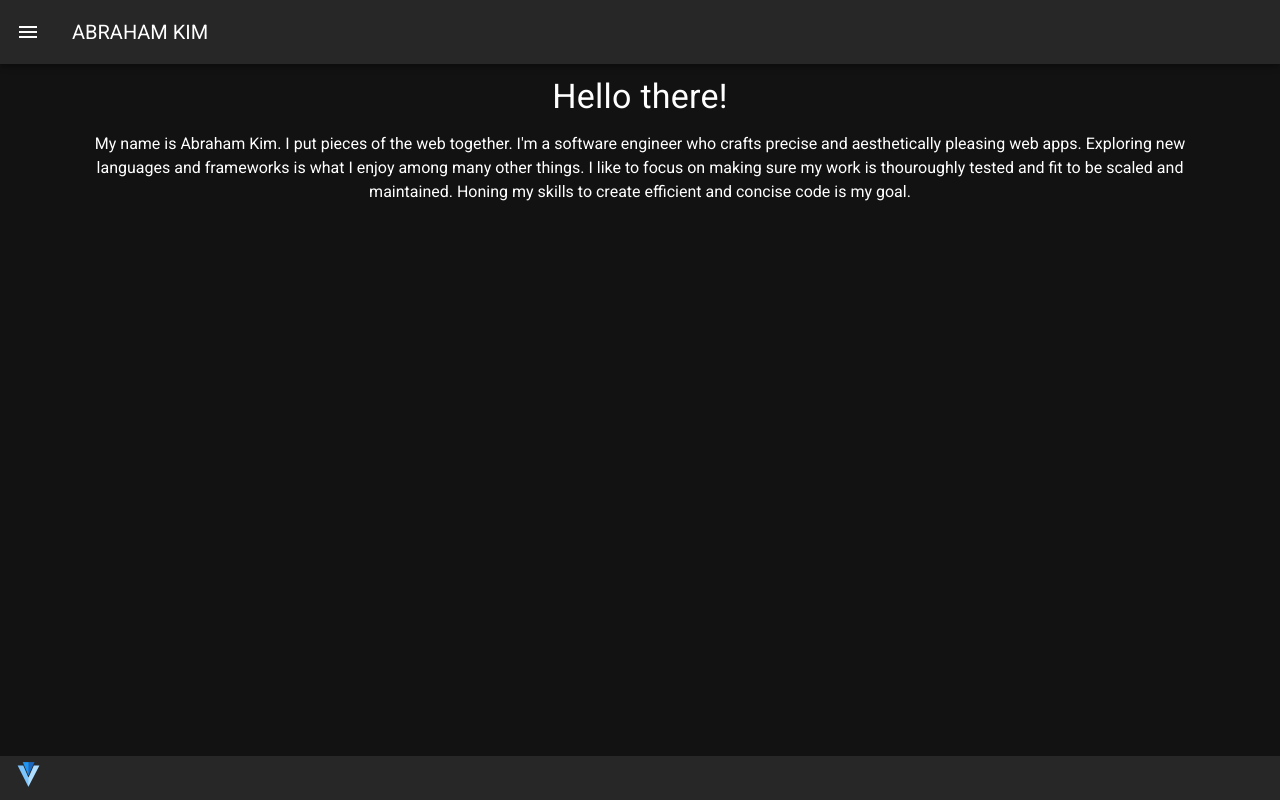
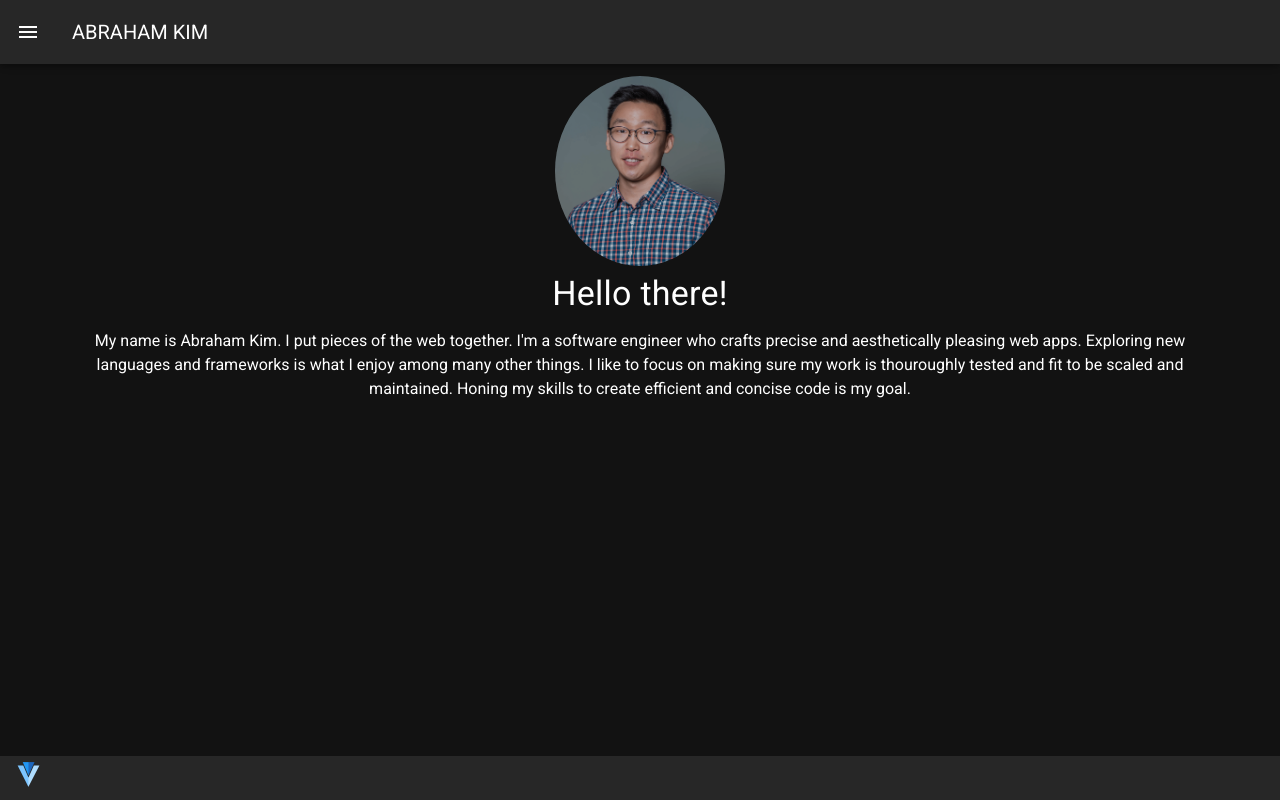
Before and after one commit to ThundaHorse/nuxt-resume, a Nuxt app: page / in a window 1280 px wide. Built offline with nearby package versions, Linux system fonts and the light colour scheme.

Commit message:
initial images

```diff
--- a/components/page-components/About.vue
+++ b/components/page-components/About.vue
@@ -1,8 +1,14 @@
 <template>
   <div class="about-me">
+    <v-container>
       <v-row id="about-me" align="center" justify="center">
         <v-col class="text-center" cols="12">
           <h1 class="display-1 font-weight-regular mb-4">About me</h1>
+          <img
+            src="../../static/bigbear copy.png"
+            alt="intro-pic"
+            style="height: 200px; width: 200px; border-radius: 50%; float: left;"
+          />
           <h4 class="subheading font-weight-regular">
             I'm a software engineer currently residing in Sunrise, FL originally
             from Atlanta, GA. I graduated from Georgia State University with a
@@ -16,6 +22,7 @@
           </h4>
         </v-col>
       </v-row>
+    </v-container>
   </div>
 </template>
 
--- a/pages/index.vue
+++ b/pages/index.vue
@@ -6,14 +6,15 @@
           v-anime="{
             targets: '.property-keyframes-demo .el',
             translateX: [{ value: [-100, 0], duration: 1000, delay: 200 }],
-            scaleX: [
-              { value: 2, duration: 200, delay: 200, easing: 'easeInSine' },
-              { value: 1, duration: 900 }
-            ],
             easing: 'easeOutSine(1, .5)',
             loop: false
           }"
         >
+          <img
+            src="../static/headshot-min.png"
+            alt="headshot"
+            style="height: 190px; width: 170px; border-radius: 50%; opacity: 0.8;"
+          />
           <h1 class="display-1 font-weight-regular mb-4">Hello there!</h1>
         </div>
         <div
```
Also changed, not shown: static/bigbear copy.png (added), static/headshot-min.png (added). Lines whose indentation alone changed are shown as unchanged.
